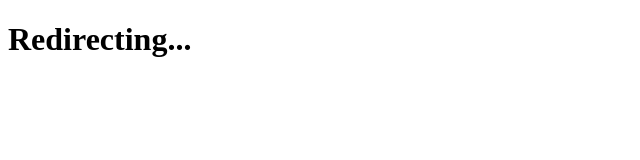
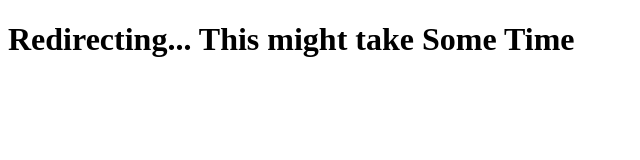
Before and after one commit to hydren-dev/Fusion.github.io, a website: page callback.html in a window 1280 px wide. Shown: the whole page, without its empty margins (0-640 px from the left). Drawn offline with Linux system fonts and the light colour scheme.

Commit message:
Update callback.html

```diff
--- a/callback.html
+++ b/callback.html
@@ -22,6 +22,6 @@
     </script>
 </head>
 <body>
-    <h1>Redirecting...</h1>
+    <h1>Redirecting... This might take Some Time</h1>
 </body>
 </html>
```
